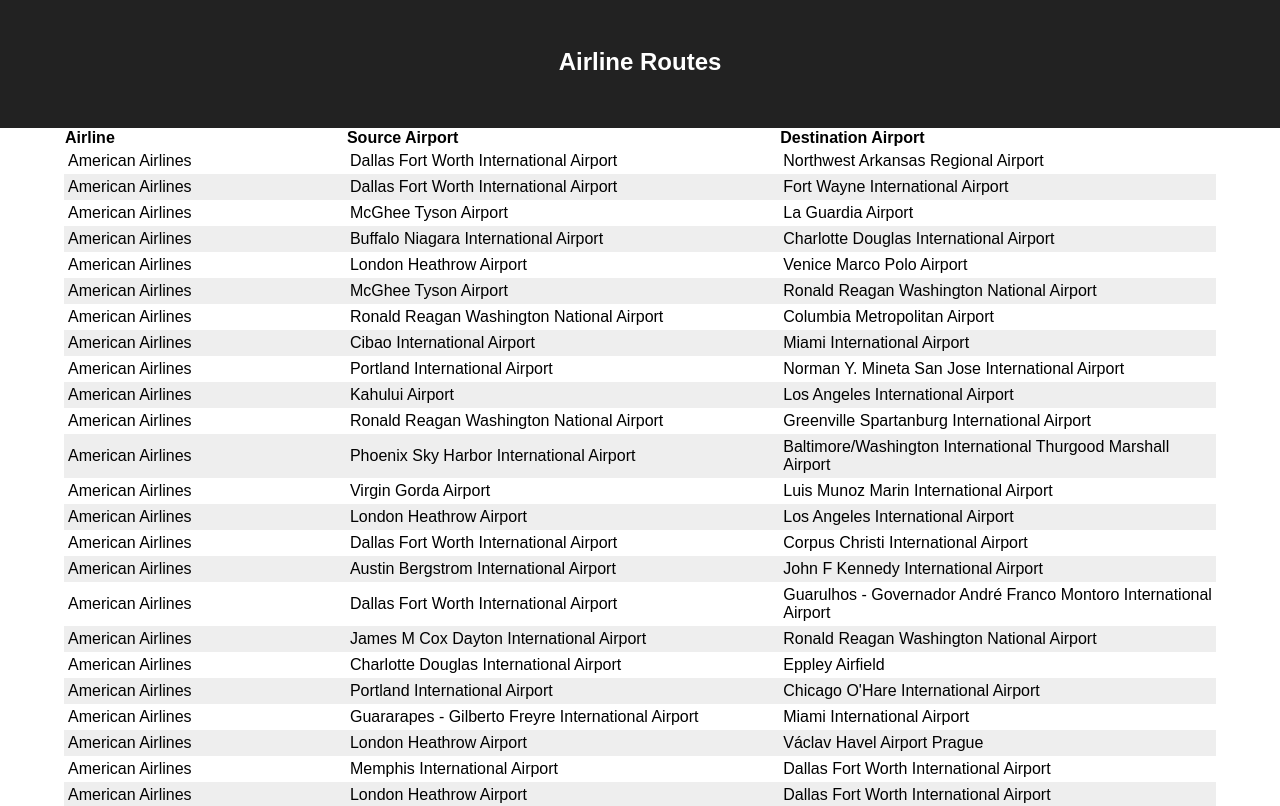
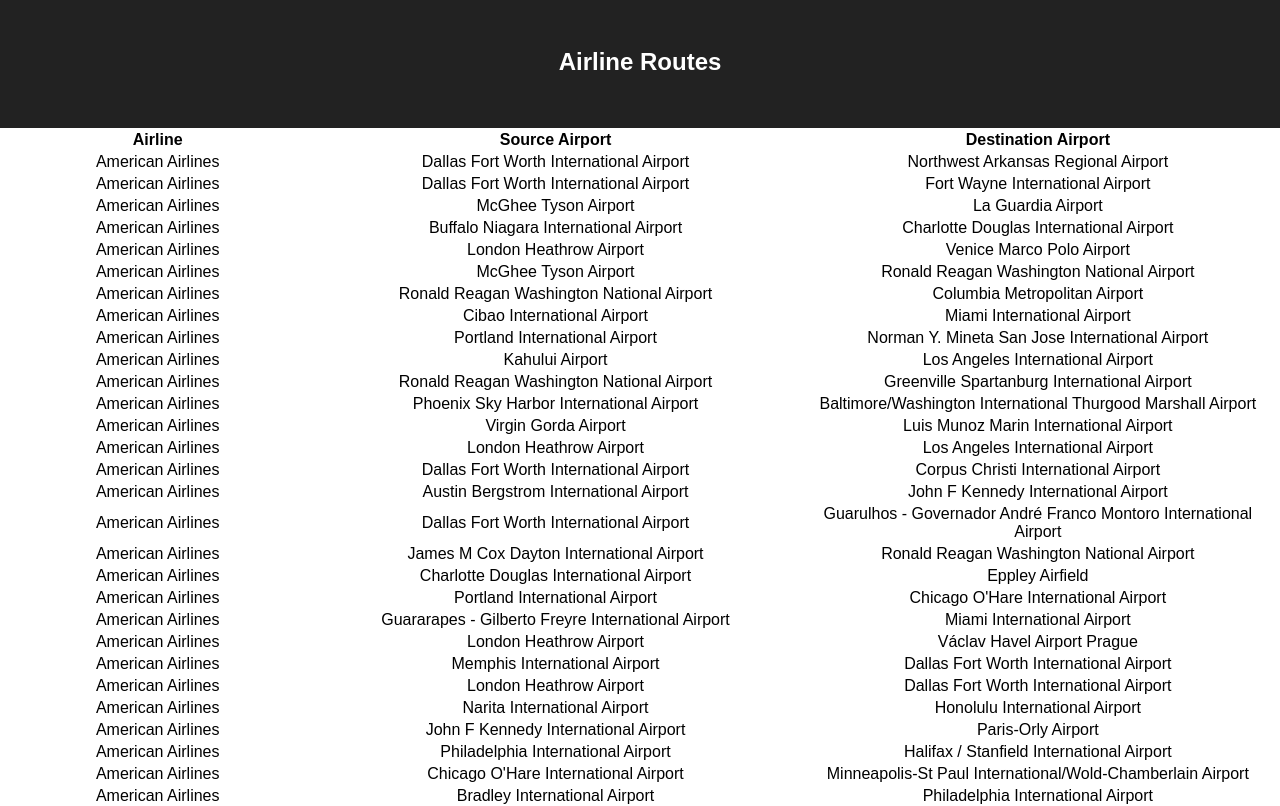
Before and after one commit to alovegren/airline-routes, a React (Create React App) app: page / in a window 1280 px wide. Shown: the top 806 px of the page. Built offline with nearby package versions, Linux system fonts and the light colour scheme.

Commit message:
Extract table logic to separate component

```diff
--- a/src/App.js
+++ b/src/App.js
@@ -1,40 +1,40 @@
 import React, { Component } from 'react';
 import './App.css';
 
-import data, { getAirlineById, getAirportByCode } from './data';
+import data from './data';
 
-const App = () => (
+import Table from './components/Table';
+
+const columns = [
+  {name: 'Airline', property: 'airline'},
+  {name: 'Source Airport', property: 'src'},
+  {name: 'Destination Airport', property: 'dest'},
+];
+
+const App = () => {
+  function formatValue(property, value) { /* return a string */ }
+
+  return (
     <div className="app">
       <header className="header">
         <h1 className="title">Airline Routes</h1>
       </header>
       <section>
-    <table className="routes-table">
-      <thead>
-        <tr>
-          <th>Airline</th>
-          <th>Source Airport</th>
-          <th>Destination Airport</th>
-        </tr>
-      </thead>
-      {data.routes.map(route => {
-        const id = route.airline;
-        return (
-          <tr key={id}>
-            <td>{getAirlineById(route.airline)}</td>
-            <td>{getAirportByCode(route.src)}</td>
-            <td>{getAirportByCode(route.dest)}</td>
-          </tr>
-        );
-      })}
-    </table>
+        <Table
+          className="routes-table"
+          columns={columns}
+          rows={data.routes}
+          format={formatValue}
+        />
       </section>
     </div>
   );
+}
 
 export default App;
 
 /*
+
 const routes = [
   {"airline":24,"src":"DFW","dest":"XNA"},
   {"airline":24,"src":"DFW","dest":"FWA"},
--- /dev/null
+++ b/src/components/Table.js
@@ -0,0 +1,42 @@
+import React from 'react';
+
+import { getAirlineById, getAirportByCode } from '../data';
+
+const Table = ({ columns, rows, format }) => {
+  const headerRows = columns.map(column => (
+    <th key={column.name}>{column.name}</th>
+  ));
+
+  const tableBodyRows = rows.map(route => {
+    const id = route.airline;
+
+    return (
+      <tr key={id}>
+        {columns.map(column => {
+          const datum = column.property === 'airline'
+          ? getAirlineById(route.airline)
+          : getAirportByCode(route[column.property]);
+
+          return <td key={column.name}>{datum}</td>
+        })}
+      </tr>
+    );
+  });
+
+  return (
+    <>
+      <table>
+      <thead>
+        <tr>
+          {headerRows}
+        </tr>
+      </thead>
+      <tbody>
+        {tableBodyRows}
+      </tbody>
+    </table>
+    </>
+  );
+};
+
+export default Table;
```
Lines whose indentation alone changed are shown as unchanged.
